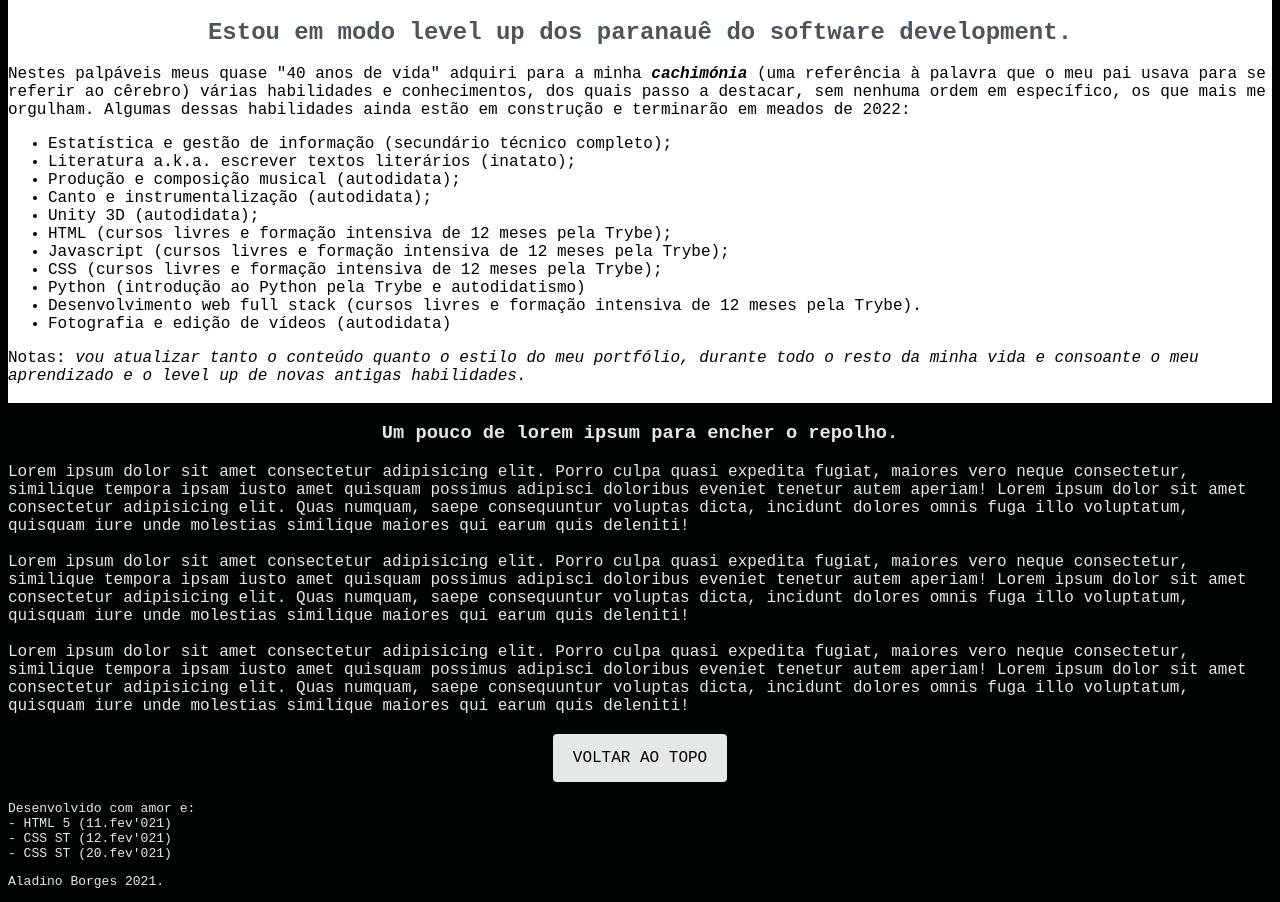
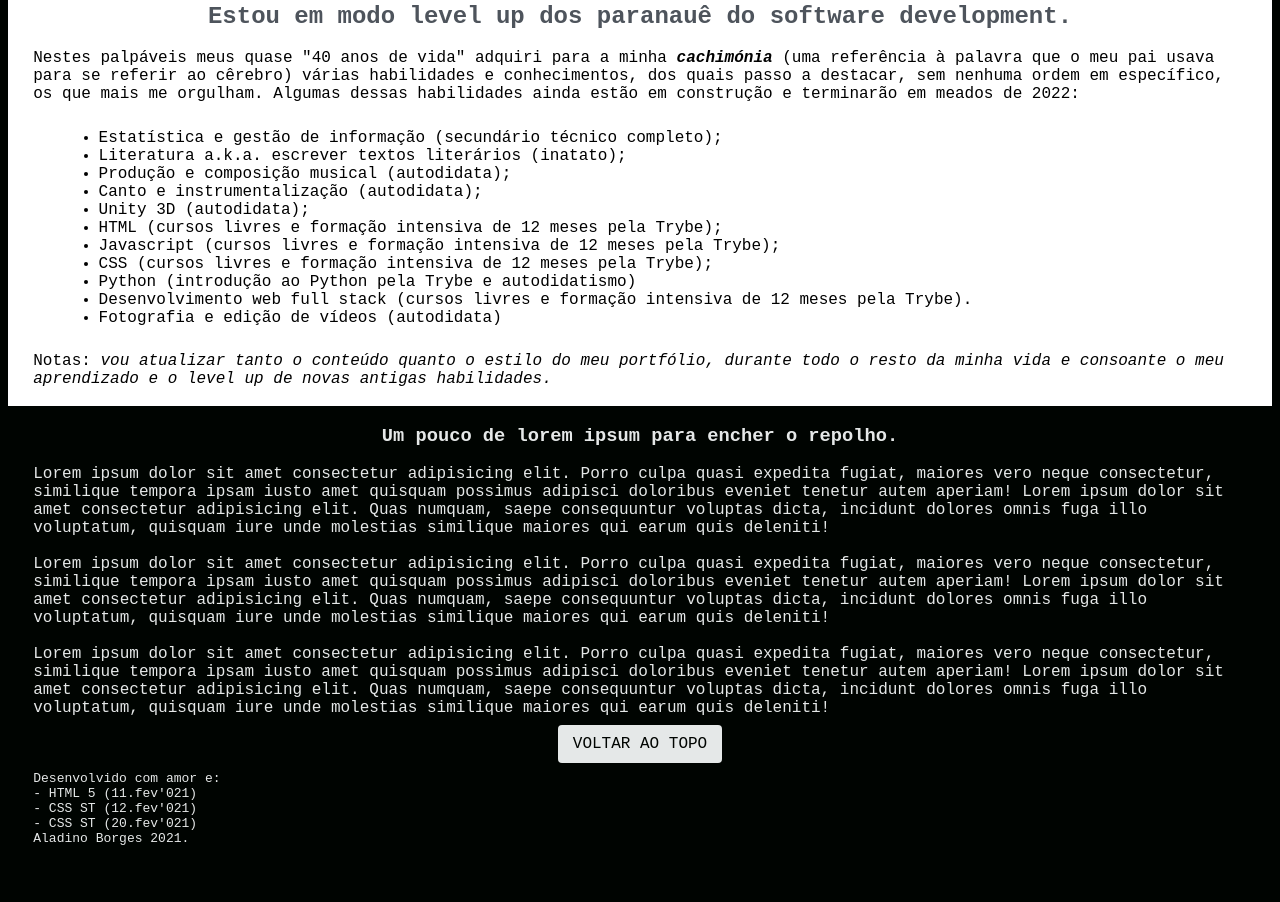
Before and after one commit to AladinoBorges/aladino_pfolio, a plain HTML site: page index.html in a window 1280 px wide. Shown: the part 1074-1976 px from the top of the page. After the commit the page ends 1928 px from the top, so only its background shows below. Drawn offline with Linux system fonts and the light colour scheme.

Commit message:
Adiciona efeito hover as hiperligaçoes e edita a posiçao do texto.

```diff
--- a/style.css
+++ b/style.css
@@ -63,6 +63,17 @@
 
 }
 
+.body-general p {
+
+    margin: 0% 2% 0% 2%;
+
+}
+
+.body-general ul {
+
+    margin: 2% 4% 2% 4%;
+}
+
 .bodygen-text {
 
     color: #E5E8E8;
@@ -77,7 +88,7 @@
 
 .button {
 
-    padding: 15px 20px 15px 20px;
+    padding: 10px 15px 10px 15px;
     background-color: #E5E8E8;
     border-radius: 4px;
     color: #000401;
```
Also changed, not shown: index.html (+2 -2 lines).
